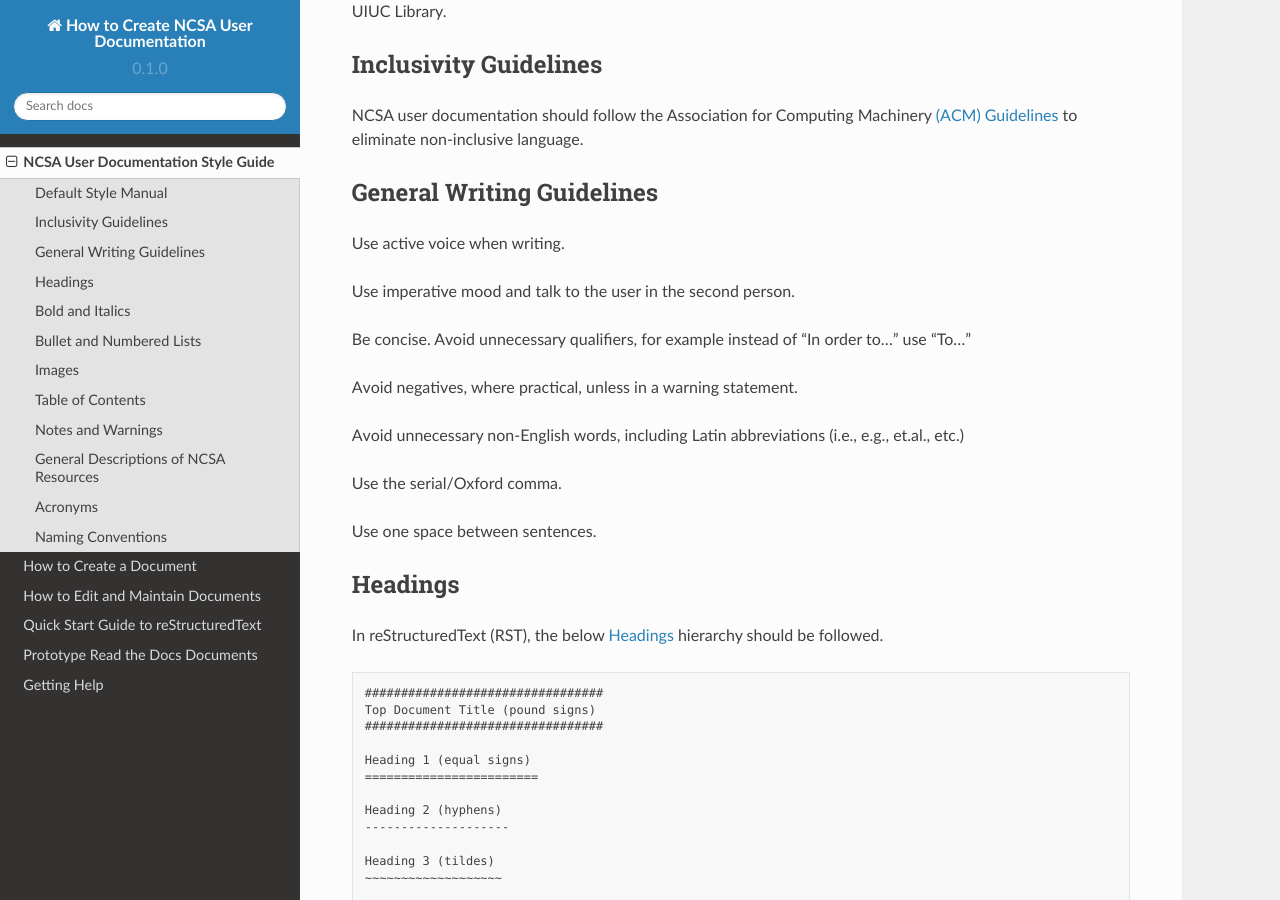
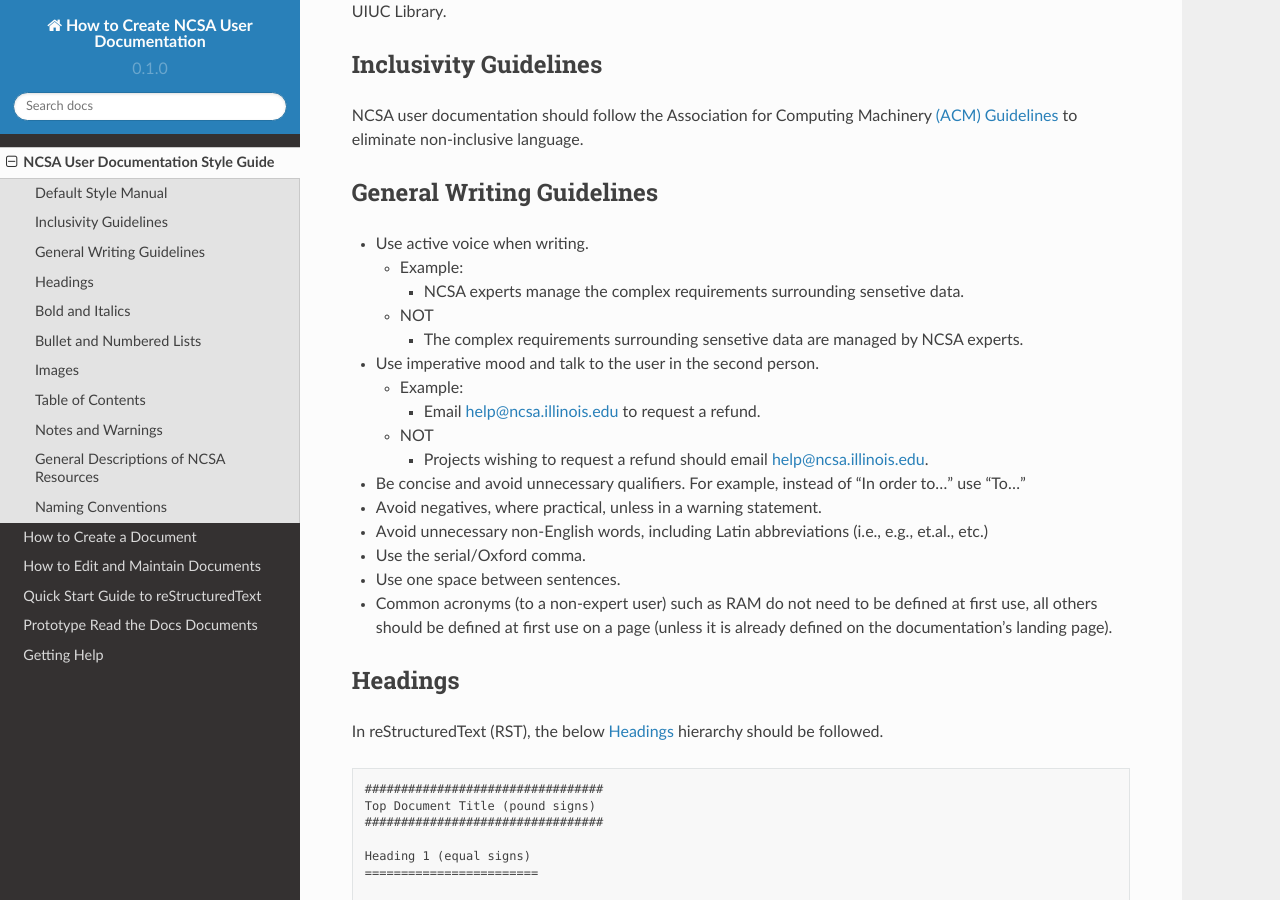
Before and after one commit to lhelms2/howto_rtd, a Sphinx documentation site: the page built from docs/source/style.rst, in a window 1280 px wide and 900 px high, scrolled down 336 px. Built offline with Sphinx 7.4.7 and the Read the Docs theme 2.0.0, drawn with Linux system fonts in a browser that asks for light colours; some of the changed text lies outside the part shown.

Commit message:
Update style.rst updated general writing guidelines
updated general writing guidelines, added examples and moved acronyms from separate section

```diff
--- a/docs/source/style.rst
+++ b/docs/source/style.rst
@@ -22,19 +22,32 @@
 General Writing Guidelines
 ---------------------------
 
-Use active voice when writing.
+- Use active voice when writing.
 
-Use imperative mood and talk to the user in the second person.
+  - Example:
 
-Be concise. Avoid unnecessary qualifiers, for example instead of "In order to..." use "To..."
+    - NCSA experts manage the complex requirements surrounding sensetive data.
 
-Avoid negatives, where practical, unless in a warning statement.
+  - NOT
 
-Avoid unnecessary non-English words, including Latin abbreviations (i.e., e.g., et.al., etc.)
+    - The complex requirements surrounding sensetive data are managed by NCSA experts.
 
-Use the serial/Oxford comma.
+- Use imperative mood and talk to the user in the second person.
 
-Use one space between sentences.
+  - Example:
+
+    - Email help@ncsa.illinois.edu to request a refund.
+
+  - NOT
+
+    - Projects wishing to request a refund should email help@ncsa.illinois.edu.
+
+- Be concise and avoid unnecessary qualifiers. For example, instead of "In order to..." use "To..."
+- Avoid negatives, where practical, unless in a warning statement.
+- Avoid unnecessary non-English words, including Latin abbreviations (i.e., e.g., et.al., etc.)
+- Use the serial/Oxford comma.
+- Use one space between sentences.
+- Common acronyms (to a non-expert user) such as RAM do not need to be defined at first use, all others should be defined at first use on a page (unless it is already defined on the documentation’s landing page).
 
 .. _headings_style:
 
```
Also changed, not shown: other parts of docs/source/style.rst (+0 -5 lines).
